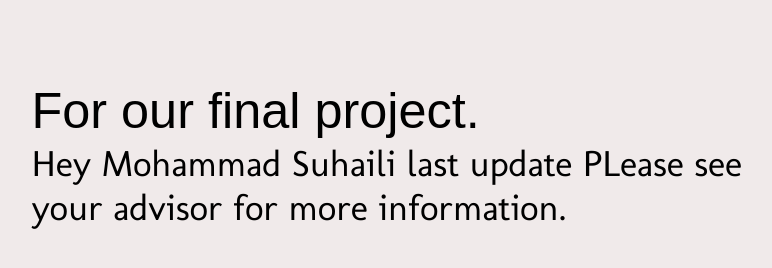
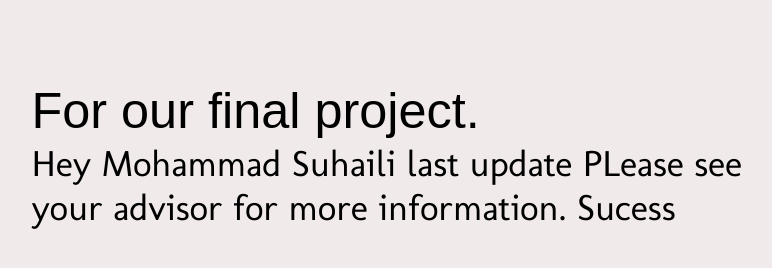
Before and after one commit to tinkzgee/Project2-1, a plain HTML site: page index.html in a window 1280 px wide. Shown: the whole page, without its empty margins (228-1000 px from the left). Drawn offline with Linux system fonts and the light colour scheme; a web font is replaced by a local one.

Commit message:
Confirming changes

```diff
--- a/index.html
+++ b/index.html
@@ -21,7 +21,7 @@
 
 
 
-<h2>Hey Mohammad Suhaili last update     PLease see your advisor for more information. </h2>
+<h2>Hey Mohammad Suhaili last update     PLease see your advisor for more information.  Sucess </h2>
   </body>
 
   </html>
```
